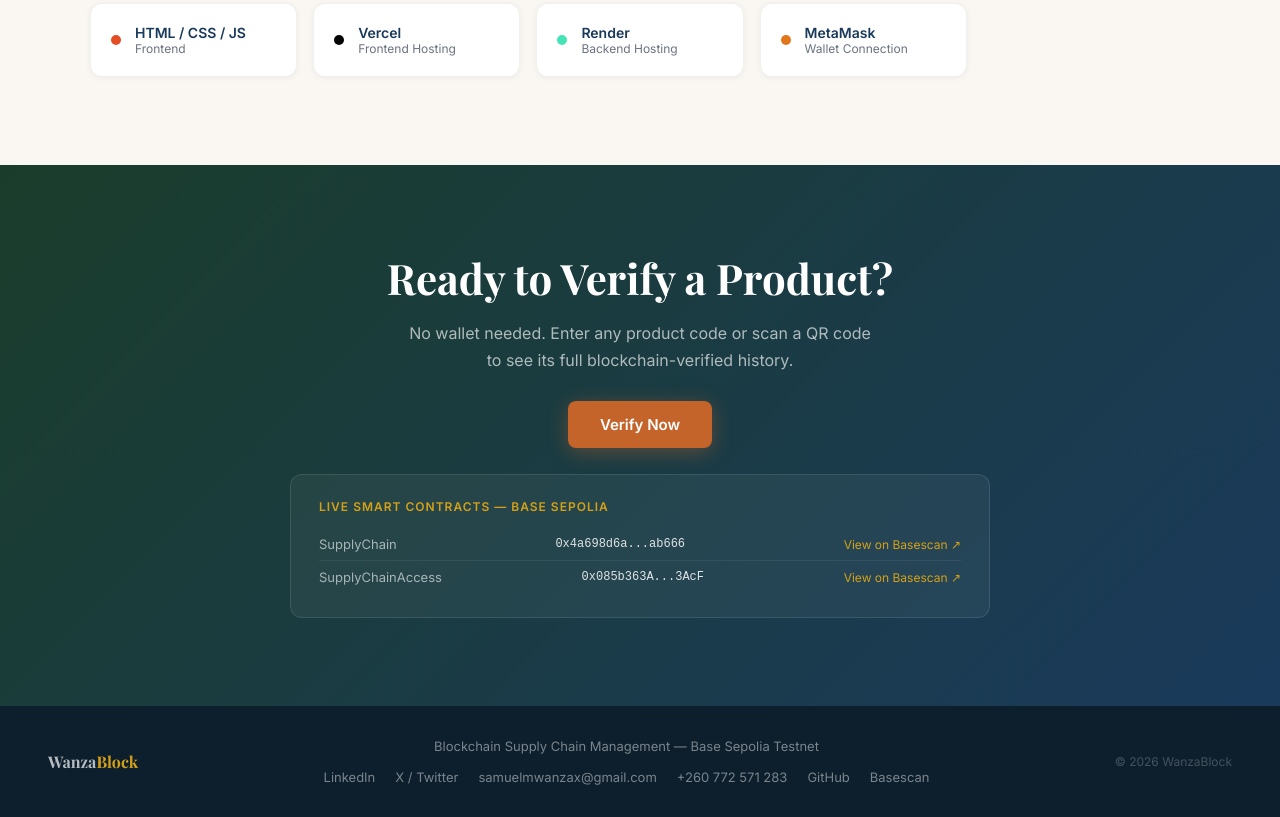
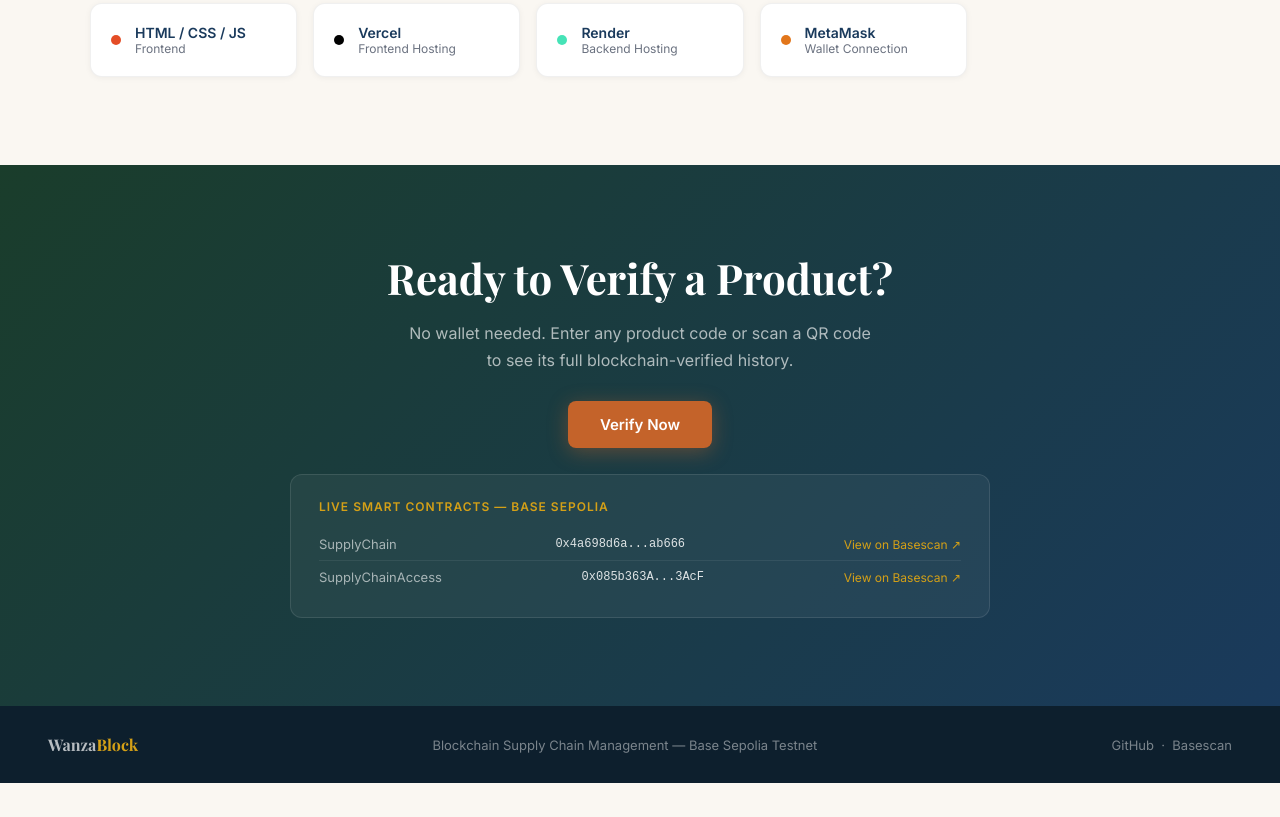
Before and after one commit to WanzaBlock/supply-chain-management, a plain HTML site: page frontend/index.html in a window 1280 px wide. Shown: the part 2596-3413 px from the top of the page. After the commit the page ends 3379 px from the top, so only its background shows below. Drawn offline with nearby package versions, Linux system fonts and the light colour scheme.

Commit message:
Revert "feat: add contact links to landing page footer"
This reverts commit 6031211f4a22038e0968350631a60a63fc77f98f.

```diff
--- a/frontend/index.html
+++ b/frontend/index.html
@@ -572,18 +572,12 @@
 <!-- ── Footer ─────────────────────────────────────────────────────────────── -->
 <footer>
   <div class="footer-logo">Wanza<span>Block</span></div>
-  <div style="text-align:center;line-height:1.9">
-    <div>Blockchain Supply Chain Management &mdash; Base Sepolia Testnet</div>
-    <div style="margin-top:6px;display:flex;gap:20px;justify-content:center;flex-wrap:wrap">
-      <a href="https://www.linkedin.com/in/samuel-mwanza-3931b517a/" target="_blank">LinkedIn</a>
-      <a href="https://x.com/WanzaBlock_" target="_blank">X / Twitter</a>
-      <a href="mailto:samuelmwanzax@gmail.com">samuelmwanzax@gmail.com</a>
-      <a href="tel:+260772571283">+260 772 571 283</a>
-      <a href="https://github.com/wanzablock/supply-chain-management" target="_blank">GitHub</a>
-      <a href="https://sepolia.basescan.org/address/0x4a698d6a6988Fd84BA101c07Ad36E7Da4a7ab666" target="_blank">Basescan</a>
-    </div>
+  <div>Blockchain Supply Chain Management &mdash; Base Sepolia Testnet</div>
+  <div>
+    <a href="https://github.com/wanzablock/supply-chain-management" target="_blank">GitHub</a>
+    &nbsp;&middot;&nbsp;
+    <a href="https://sepolia.basescan.org/address/0x4a698d6a6988Fd84BA101c07Ad36E7Da4a7ab666" target="_blank">Basescan</a>
   </div>
-  <div style="font-size:12px;opacity:0.5">&copy; 2026 WanzaBlock</div>
 </footer>
 
 <script>
```
